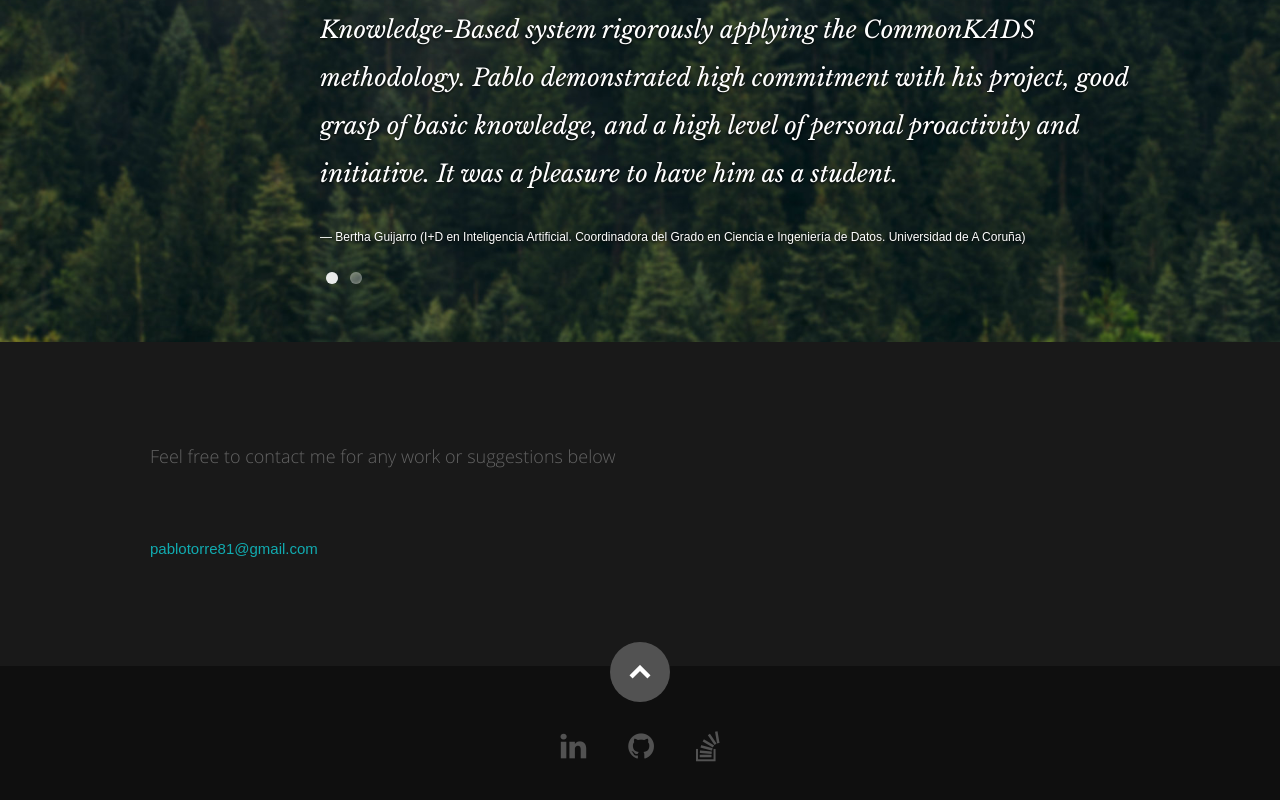
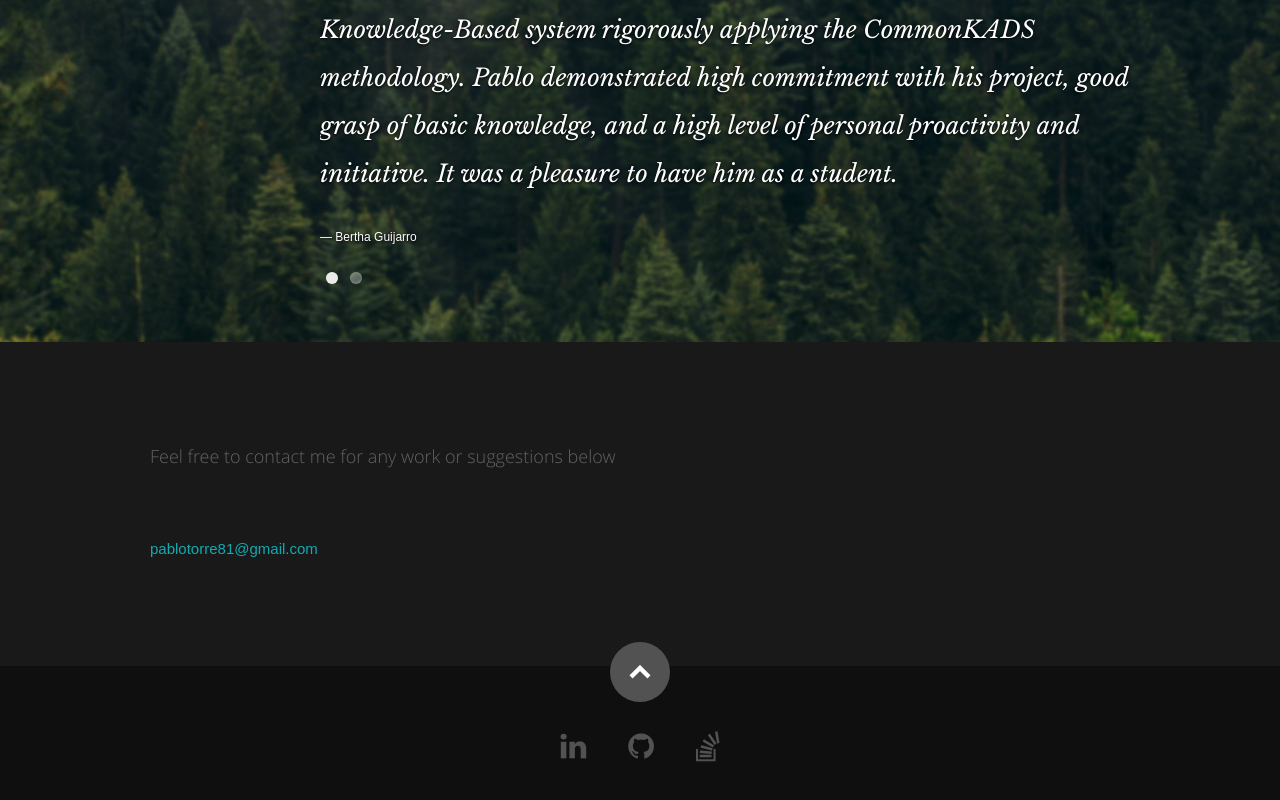
Before and after one commit to sylvinho81/resume, a React (Create React App) app: page / in a window 1280 px wide. Shown: the part 5834-6634 px from the top of the page. Built offline with nearby package versions, Linux system fonts and the light colour scheme.

Commit message:
Testimonials

```diff
--- a/src/resumeData.js
+++ b/src/resumeData.js
@@ -218,11 +218,11 @@ let resumeData = {
   "testimonials":[
     {
       "description":"Pablo Torre worked during six months on his Master Thesis under my supervision in the Computer Science Department at the University of A Coruña in Spain. During this time, Pablo worked on the development of a Knowledge-Based system rigorously applying the CommonKADS methodology. Pablo demonstrated high commitment with his project, good grasp of basic knowledge, and a high level of personal proactivity and initiative. It was a pleasure to have him as a student.",
-      "name":"Bertha Guijarro (I+D en Inteligencia Artificial. Coordinadora del Grado en Ciencia e Ingeniería de Datos. Universidad de A Coruña)"
+      "name":"Bertha Guijarro"
     },
     {
       "description": "Inquieto y perseverante. Creo que son las palabras que mejor le describen. Pablo sabe adaptarse a todo tipo de proyecto, independientemente del lenguaje de programación o la tecnología a utilizar. Su afán por aprender y estar al día de las últimas tendencias hace que su entrada en un proyecto sea muy fácil.Su caracter afable también ayuda a su integración, ya que genera un muy buen ambiente de trabajo a su alrededor.",
-      "name": "Alex Lloro (Digital Marketing Consultant. Helping companies to increase their sales & marketing ROI) "
+      "name": "Alex Lloro"
     }
   ],
   "courses":[
```
